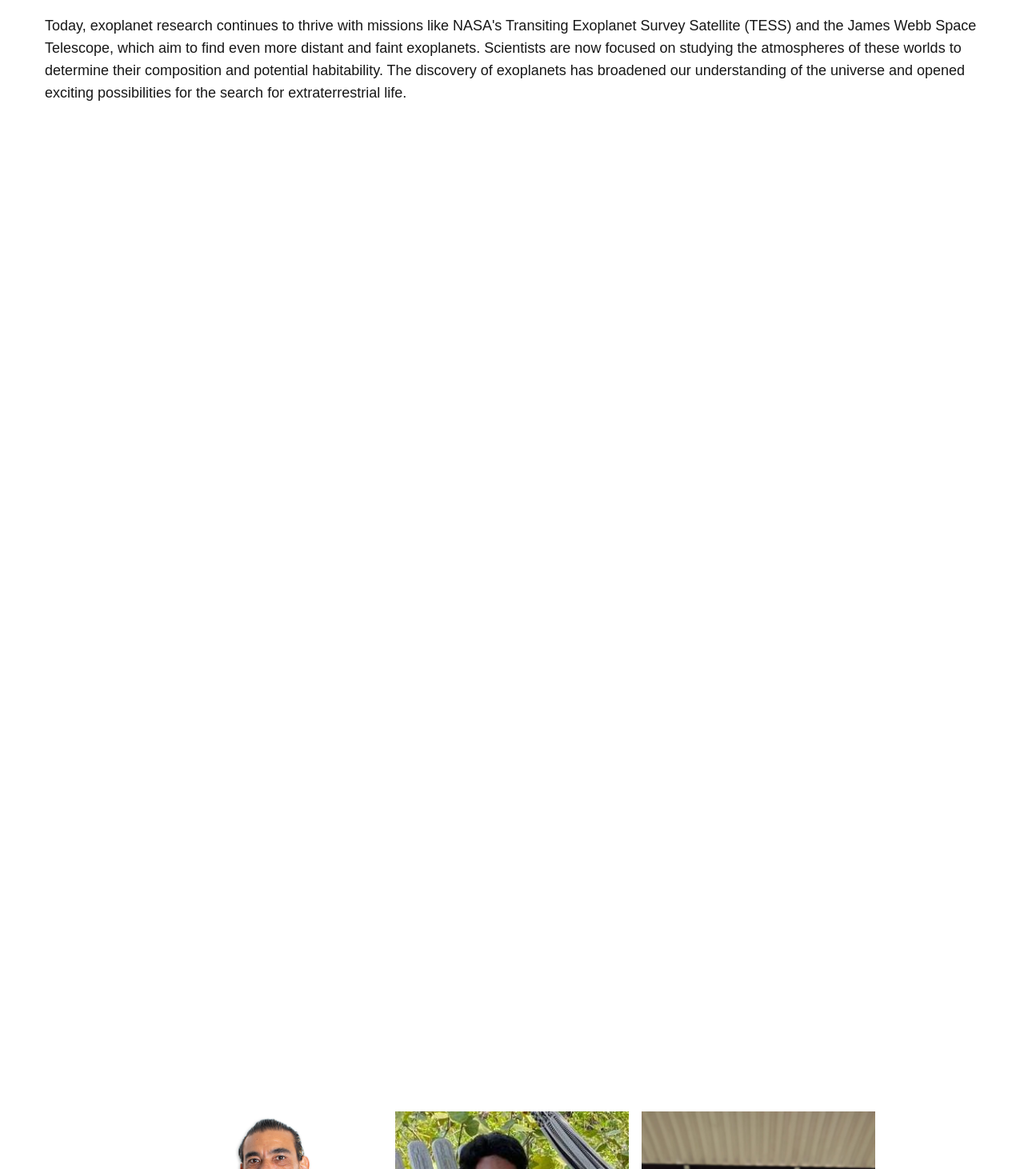
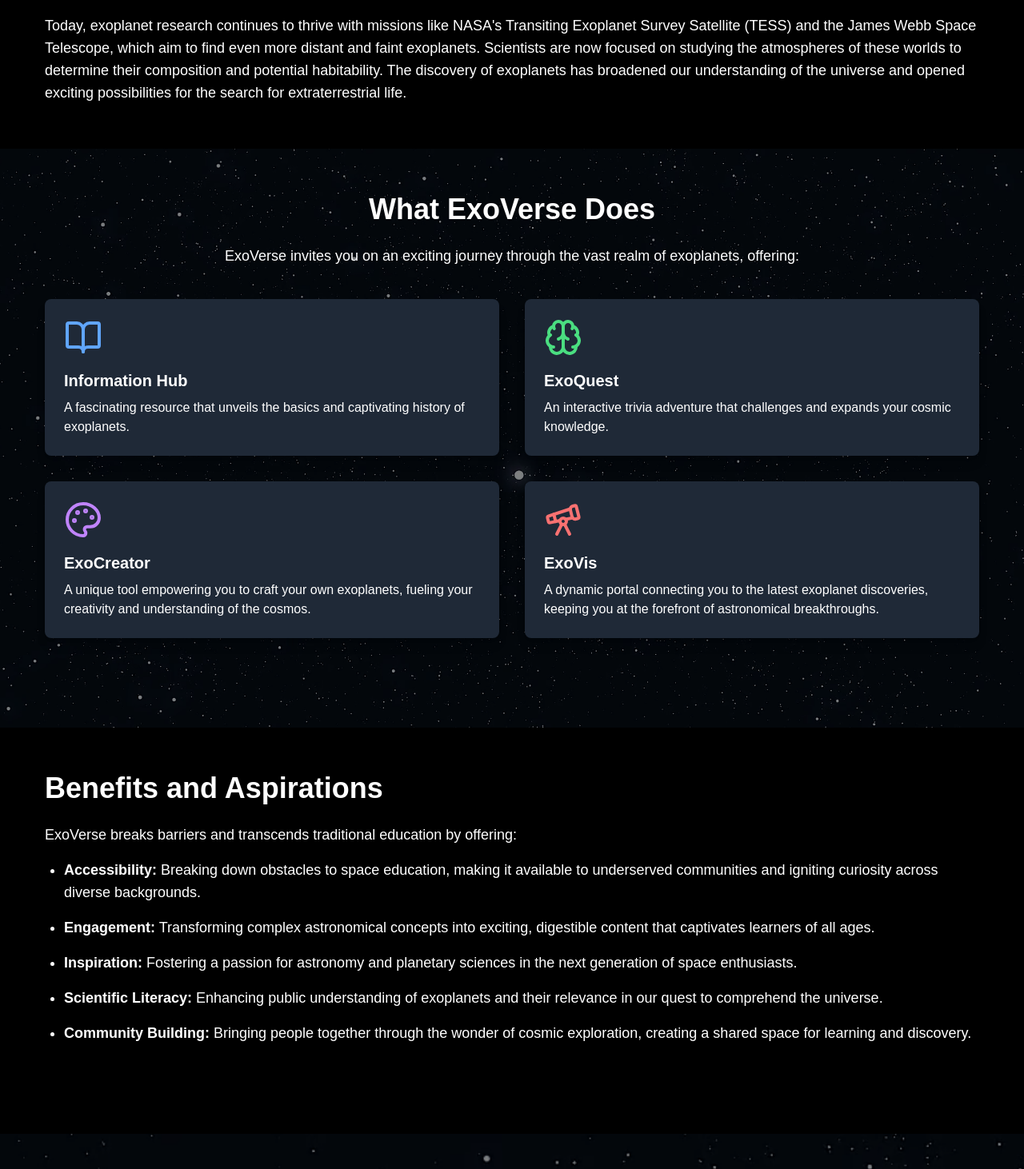
Before and after one commit to Joverit5/NASA-HACKATON-EXOVERSE, a Next.js app: page / in a window 1280 px wide. Shown: the part 1338-2800 px from the top of the page at 80% size. Built offline with nearby package versions, Linux system fonts and the light colour scheme.

Commit message:
Update: Changes made on UI of the page

```diff
--- a/app/page.tsx
+++ b/app/page.tsx
@@ -12,6 +12,7 @@
 import Isabella from "/app/images/Isabella.jpg";
 import Jose from "/app/images/Jose.jpg";
 import grupalPhoto from "/app/images/grupal.jpg";
+import { BookOpen, Brain, Palette, Telescope } from 'lucide-react';
 
 export default function Home() {
     useEffect(() => {
@@ -38,23 +39,18 @@
     }, []);
 
     return (
-        <div>
-            <Navbar />  {/* Navbar stays at the top */}
+        <div className="bg-black text-white">
+            <Navbar />
+
+            {/* Exoplanets Section with Stars Background */}
+            <div className="relative">
                 <div
-                className="absolute inset-0"
+                    className="absolute inset-0 bg-cover bg-center bg-no-repeat opacity-50"
                     style={{
                         backgroundImage: `url(${starsImage.src})`,
-                    backgroundSize: 'cover',
-                    backgroundPosition: 'center',
-                    backgroundRepeat: 'repeat',
-                    opacity: 0.5,
-                    zIndex: -1,
                     }}
                 ></div>
-            {/* Main container for text and image side-by-side */}
-            <div className="flex flex-col md:flex-row items-center justify-between p-6 md:p-14 max-w-7xl mx-auto min-h-screen">
-
-                {/* Text on the left */}
+                <div className="flex flex-col md:flex-row items-center justify-between p-6 md:p-14 max-w-7xl mx-auto min-h-screen relative z-10">
                     <div className="w-full md:w-1/2 pr-0 md:pr-8 mb-6 md:mb-0">
                         <h1 className="text-4xl font-bold mb-4">Exoplanets</h1>
                         <p className="text-lg">
@@ -65,8 +61,6 @@
                             expanding our understanding of the universe.
                         </p>
                     </div>
-
-                {/* Image on the right */}
                     <div className="w-full md:w-1/2">
                         <Image
                             src={exoplanetImage}
@@ -77,7 +71,9 @@
                         />
                     </div>
                 </div>
+            </div>
 
+            {/* A Bit of History Section */}
             <div className="p-6 md:p-14 max-w-7xl mx-auto">
                 <h2 className="text-3xl font-bold mb-4">A Bit of History...</h2>
                 <p className="text-lg">
@@ -94,28 +90,48 @@
                 </p>
             </div>
 
-            <div className="p-6 md:p-14 max-w-7xl mx-auto text-white">
-                {/* What ExoVerse Does Section */}
+            {/* What ExoVerse Does Section with Stars Background */}
+            <div className="relative p-6 md:p-14">
+                <div
+                    className="absolute inset-0 bg-cover bg-center bg-no-repeat opacity-50"
+                    style={{
+                        backgroundImage: `url(${starsImage.src})`,
+                    }}
+                ></div>
+                <div className="max-w-7xl mx-auto relative z-10">
                     <section id="what-we-do" className="mb-14">
-                    <h2 className="text-4xl font-bold mb-6">What ExoVerse Does</h2>
-                    <p className="mb-6 text-lg">
+                        <h2 className="text-4xl font-bold mb-6 text-center">What ExoVerse Does</h2>
+                        <p className="mb-10 text-lg text-center">
                             ExoVerse invites you on an exciting journey through the vast realm of exoplanets, offering:
                         </p>
-                    <ul className="list-disc pl-6">
-                        <li className="mb-4 text-lg">A fascinating information hub that unveils the basics and captivating history of exoplanets.</li>
-                        <li className="mb-4 text-lg">
-                            <strong>ExoQuest:</strong> An interactive trivia adventure that challenges and expands your cosmic knowledge.
-                        </li>
-                        <li className="mb-4 text-lg">
-                            <strong>ExoCreator:</strong> A unique tool empowering you to craft your own exoplanets, fueling your creativity and understanding of the cosmos.
-                        </li>
-                        <li className="mb-4 text-lg">
-                            <strong>ExoVis:</strong> A dynamic portal connecting you to the latest exoplanet discoveries, keeping you at the forefront of astronomical breakthroughs.
-                        </li>
-                    </ul>
+                        <div className="grid grid-cols-1 md:grid-cols-2 gap-8">
+                            <div className="bg-gray-800 rounded-lg p-6 shadow-lg transition-transform duration-300 hover:scale-105">
+                                <BookOpen className="w-12 h-12 mb-4 text-blue-400" />
+                                <h3 className="text-xl font-semibold mb-2">Information Hub</h3>
+                                <p>A fascinating resource that unveils the basics and captivating history of exoplanets.</p>
+                            </div>
+                            <div className="bg-gray-800 rounded-lg p-6 shadow-lg transition-transform duration-300 hover:scale-105">
+                                <Brain className="w-12 h-12 mb-4 text-green-400" />
+                                <h3 className="text-xl font-semibold mb-2">ExoQuest</h3>
+                                <p>An interactive trivia adventure that challenges and expands your cosmic knowledge.</p>
+                            </div>
+                            <div className="bg-gray-800 rounded-lg p-6 shadow-lg transition-transform duration-300 hover:scale-105">
+                                <Palette className="w-12 h-12 mb-4 text-purple-400" />
+                                <h3 className="text-xl font-semibold mb-2">ExoCreator</h3>
+                                <p>A unique tool empowering you to craft your own exoplanets, fueling your creativity and understanding of the cosmos.</p>
+                            </div>
+                            <div className="bg-gray-800 rounded-lg p-6 shadow-lg transition-transform duration-300 hover:scale-105">
+                                <Telescope className="w-12 h-12 mb-4 text-red-400" />
+                                <h3 className="text-xl font-semibold mb-2">ExoVis</h3>
+                                <p>A dynamic portal connecting you to the latest exoplanet discoveries, keeping you at the forefront of astronomical breakthroughs.</p>
+                            </div>
+                        </div>
                     </section>
+                </div>
+            </div>
 
             {/* Benefits and Aspirations Section */}
+            <div className="p-6 md:p-14 max-w-7xl mx-auto text-white">
                 <section id="benefits" className="mb-14">
                     <h2 className="text-4xl font-bold mb-6">Benefits and Aspirations</h2>
                     <p className="mb-4 text-lg">
@@ -129,39 +145,52 @@
                         <li className="mb-4 text-lg"><strong>Community Building:</strong> Bringing people together through the wonder of cosmic exploration, creating a shared space for learning and discovery.</li>
                     </ul>
                 </section>
+            </div>
 
-                {/* Development Team Section */}
+            {/* Development Team Section with Stars Background */}
+            <div className="relative p-6 md:p-14">
+                <div
+                    className="absolute inset-0 bg-cover bg-center bg-no-repeat opacity-50"
+                    style={{
+                        backgroundImage: `url(${starsImage.src})`,
+                    }}
+                ></div>
+                <div className="max-w-7xl mx-auto relative z-10">
                     <section id="team" className="mb-14">
-                    <h2 className="text-4xl font-bold mb-6">Our Development Team</h2>
-                    <p className="mb-5">We are a team of fifth-semester systems engineering students from the Universidad Tecnológica de Bolívar (UTB), driven by our passion for innovation and space exploration. We are also members of the Astronomy and Data Science Research Group in the Faculty of Basic Sciences.</p>
-                    <p>The research group aims to foster investigations in areas related to astronomy and data science, providing students with opportunities to develop innovative technological solutions for global challenges. Learn more about the <a href="https://www.utb.edu.co/investigacion/apoyo-a-la-investigacion/semilleros-de-investigacion/semillero-astronomia-ciencia-de-datos/" className="underline">group</a>.</p>
+                        <h2 className="text-4xl font-bold mb-6 text-center">Our Development Team</h2>
+                        <p className="mb-5 text-center">We are a team of fifth-semester systems engineering students from the Universidad Tecnológica de Bolívar (UTB), driven by our passion for innovation and space exploration. We are also members of the Astronomy and Data Science Research Group in the Faculty of Basic Sciences.</p>
+                        <p className="mb-10 text-center">The research group aims to foster investigations in areas related to astronomy and data science, providing students with opportunities to develop innovative technological solutions for global challenges. Learn more about the <a href="https://www.utb.edu.co/investigacion/apoyo-a-la-investigacion/semilleros-de-investigacion/semillero-astronomia-ciencia-de-datos/" className="underline">group</a>.</p>
 
-                    <p className="mt-10">David Sierra Porta (dporta@utb.edu.co)</p>
-                    <p>Santiago Quintero Pareja (@squintero@utb.edu.co)</p>
-                    <p>Fabián Camilo Quintero Pareja (@parejaf@utb.edu.co)</p>
-                    <p>Isabella Sofía Arrieta Guardo (@arrietai@utb.edu.co)</p>
-                    <p>Eduardo Alejandro Negrín Pérez (@enegrin@utb.edu.co)</p>
-                    <p>José Fernando González Ortiz (@joseortiz@utb.edu.co)</p>
-
-                    {/* Team Member Images */}
-                    <div className="flex flex-wrap justify-center mt-12">
-                        <div className="m-2 w-1/2 md:w-1/4">
-                            <Image src={David} alt="Fabián" layout="responsive" width={400} height={400} />
+                        <div className="grid grid-cols-1 md:grid-cols-2 lg:grid-cols-3 gap-8">
+                            <div className="bg-gray-800 rounded-lg p-6 shadow-lg transition-transform duration-300 hover:scale-105">
+                                <Image src={David} alt="David" width={200} height={200} className="rounded-full mx-auto mb-4" />
+                                <h3 className="text-xl font-semibold mb-2 text-center">David Sierra Porta</h3>
+                                <p className="text-center text-gray-400">dporta@utb.edu.co</p>
                             </div>
-                        <div className="m-2 w-1/2 md:w-1/4">
-                            <Image src={Santiago} alt="Fabián" layout="responsive" width={400} height={400} />
+                            <div className="bg-gray-800 rounded-lg p-6 shadow-lg transition-transform duration-300 hover:scale-105">
+                                <Image src={Santiago} alt="Santiago" width={200} height={200} className="rounded-full mx-auto mb-4" />
+                                <h3 className="text-xl font-semibold mb-2 text-center">Santiago Quintero Pareja</h3>
+                                <p className="text-center text-gray-400">squintero@utb.edu.co</p>
                             </div>
-                        <div className="m-2 w-1/2 md:w-1/4">
-                            <Image src={Fabian} alt="Fabián" layout="responsive" width={400} height={400} />
+                            <div className="bg-gray-800 rounded-lg p-6 shadow-lg transition-transform duration-300 hover:scale-105">
+                                <Image src={Fabian} alt="Fabián" width={200} height={200} className="rounded-full mx-auto mb-4" />
+                                <h3 className="text-xl font-semibold mb-2 text-center">Fabián Camilo Quintero Pareja</h3>
+                                <p className="text-center text-gray-400">parejaf@utb.edu.co</p>
                             </div>
-                        <div className="m-2 w-1/2 md:w-1/4">
-                            <Image src={Eduardo} alt="Eduardo" layout="responsive" width={400} height={400} />
+                            <div className="bg-gray-800 rounded-lg p-6 shadow-lg transition-transform duration-300 hover:scale-105">
+                                <Image src={Eduardo} alt="Eduardo" width={200} height={200} className="rounded-full mx-auto mb-4" />
+                                <h3 className="text-xl font-semibold mb-2 text-center">Eduardo Alejandro Negrín Pérez</h3>
+                                <p className="text-center text-gray-400">enegrin@utb.edu.co</p>
                             </div>
-                        <div className="m-2 w-1/2 md:w-1/4">
-                            <Image src={Isabella} alt="Isabella" layout="responsive" width={400} height={400} />
+                            <div className="bg-gray-800 rounded-lg p-6 shadow-lg transition-transform duration-300 hover:scale-105">
+                                <Image src={Isabella} alt="Isabella" width={200} height={200} className="rounded-full mx-auto mb-4" />
+                                <h3 className="text-xl font-semibold mb-2 text-center">Isabella Sofía Arrieta Guardo</h3>
+                                <p className="text-center text-gray-400">arrietai@utb.edu.co</p>
                             </div>
-                        <div className="m-2 w-1/2 md:w-1/4">
-                            <Image src={Jose} alt="José" layout="responsive" width={400} height={400} />
+                            <div className="bg-gray-800 rounded-lg p-6 shadow-lg transition-transform duration-300 hover:scale-105">
+                                <Image src={Jose} alt="José" width={200} height={200} className="rounded-full mx-auto mb-4" />
+                                <h3 className="text-xl font-semibold mb-2 text-center">José Fernando González Ortiz</h3>
+                                <p className="text-center text-gray-400">joseortiz@utb.edu.co</p>
                             </div>
                         </div>
 
@@ -171,5 +200,6 @@
                     </section>
                 </div>
             </div>
+        </div>
     );
 }
```
Lines whose indentation alone changed are shown as unchanged.
